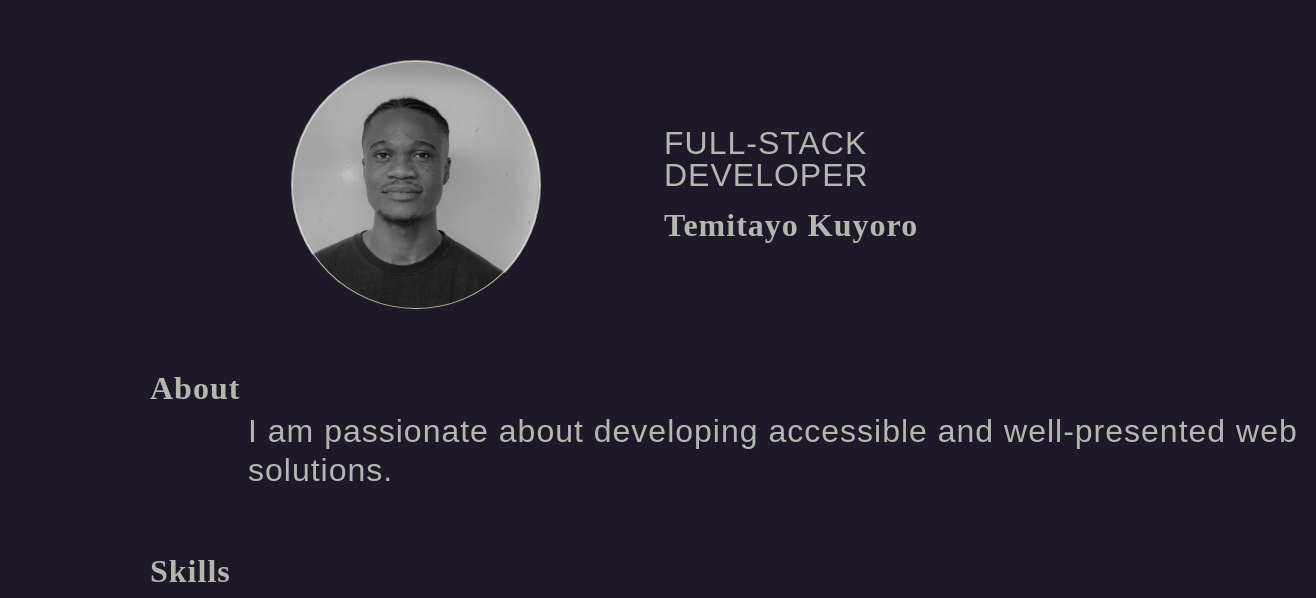
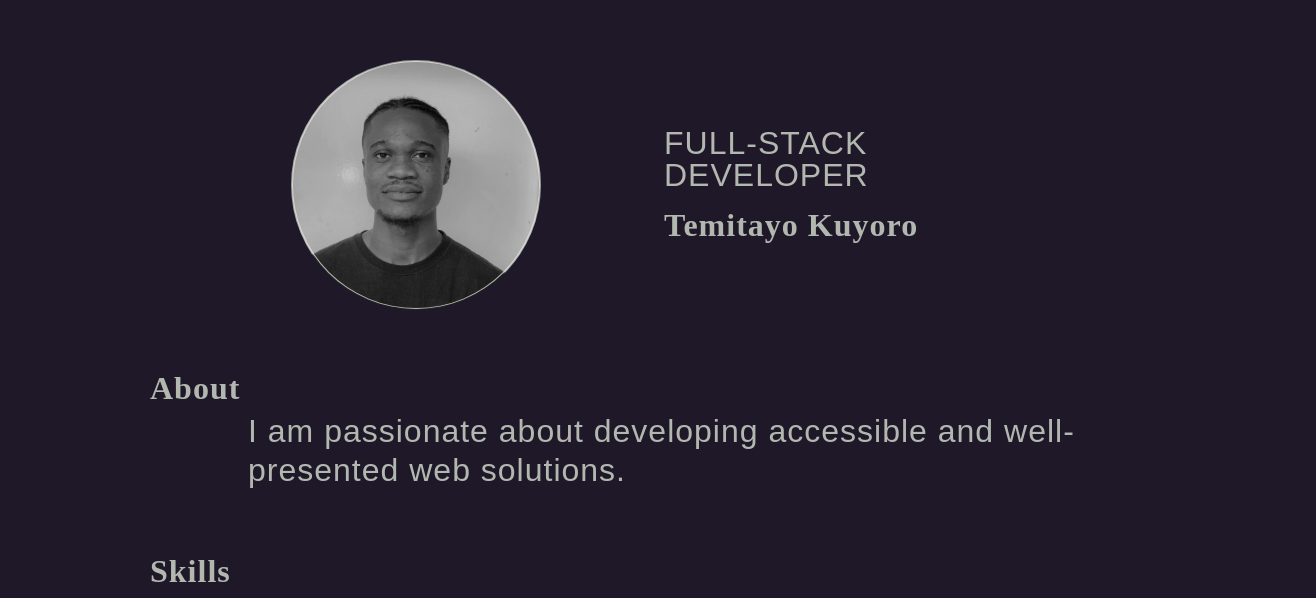
Before and after one commit to TemitayoKuyoro/portfolio-tk, a plain HTML site: page index.html in a window 1280 px wide. Shown: the top 598 px of the page, 1316 px wide, since content can reach past the window. Drawn offline with Linux system fonts and the light colour scheme; a web font is replaced by a local one.

Commit message:
modified text length

```diff
--- a/style.css
+++ b/style.css
@@ -166,7 +166,7 @@ ABOUT SECTION
 */
 .about-text {
   /* text-indent: 10%; */
-  width: 60ch;
+  max-width: 60ch;
   line-height: 1.2;
   letter-spacing: 1px;
 }
```
